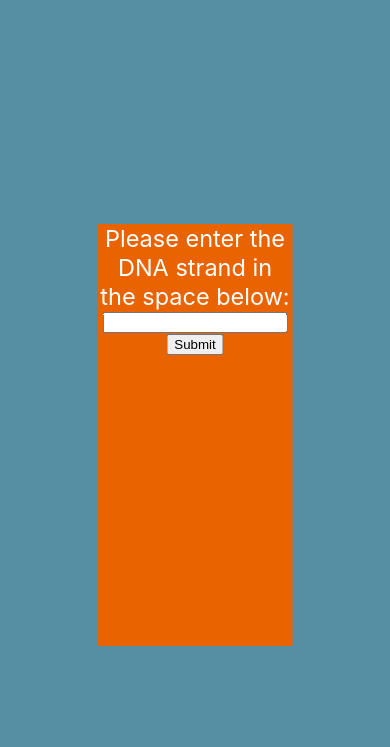
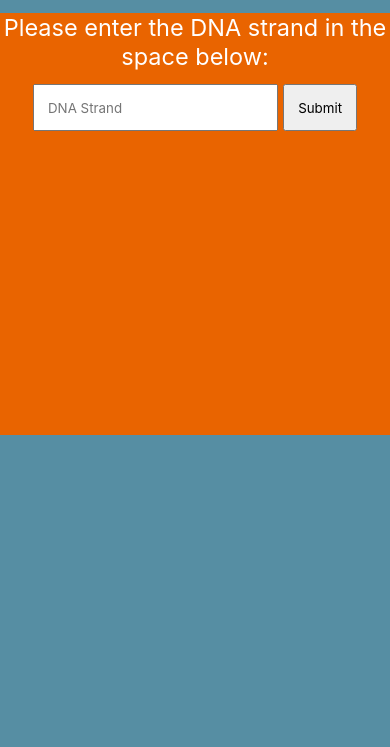
Before and after one commit to Rav4s/wasm-dna-transcription-translation, a website built with webpack: page www/index.html in a window 390 px wide. Shown: the part 97-844 px from the top of the page. Built offline with nearby package versions, Linux system fonts and the light colour scheme; what wasm-dna-transcription-translation would draw is missing.

Commit message:
make it mobile responsive

```diff
--- a/www/css/styles.css
+++ b/www/css/styles.css
@@ -76,6 +76,18 @@ a:hover {
   transform: translate(-50%, -50%);
 }
 
+.input-box {
+  margin-top: 1em;
+  padding: 0.5em;
+  font-family: -apple-system,BlinkMacSystemFont,"Segoe UI",Roboto,Oxygen-Sans,Ubuntu,Cantarell,"Helvetica Neue",sans-serif;
+}
+
+.input-submit {
+  margin-top: 1em;
+  padding: 0.5em;
+  font-family: -apple-system,BlinkMacSystemFont,"Segoe UI",Roboto,Oxygen-Sans,Ubuntu,Cantarell,"Helvetica Neue",sans-serif;
+}
+
 #footer {
   text-align: center;
   margin-top: 1em;
@@ -116,3 +128,14 @@ a:hover {
 .main-heading h1 {
   font-size: 2em;
 }
+
+@media only screen and (max-width: 800px) {
+  .input-div {
+    width: 100%;
+    top: 25%;
+  }
+
+  .input-box, .input-submit {
+    padding: 1em;
+  }
+}
--- a/www/index.html
+++ b/www/index.html
@@ -18,10 +18,10 @@
       <div class="input-div">
         <form class="dna-input" action="app.html" method="get">
           <label>
-            <h1>Please enter the DNA strand in the space below:</h1>
-            <input type="text" name="strand">
+            <h1>Please enter the DNA strand in the space below:</h1><br />
+            <input type="text" name="strand" placeholder="DNA Strand" class="input-box">
           </label>
-          <input type="submit" value="Submit">
+          <input type="submit" value="Submit" class="input-submit">
         </form>
       </div>
     </div>
```
